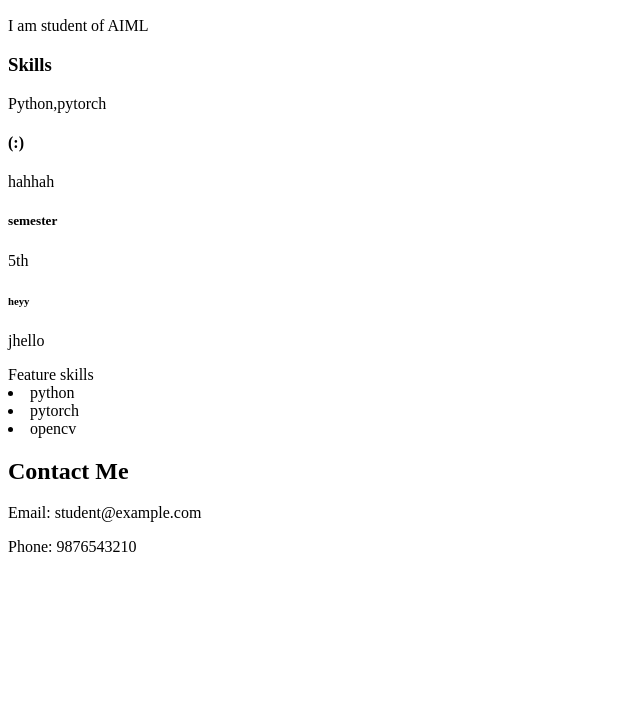
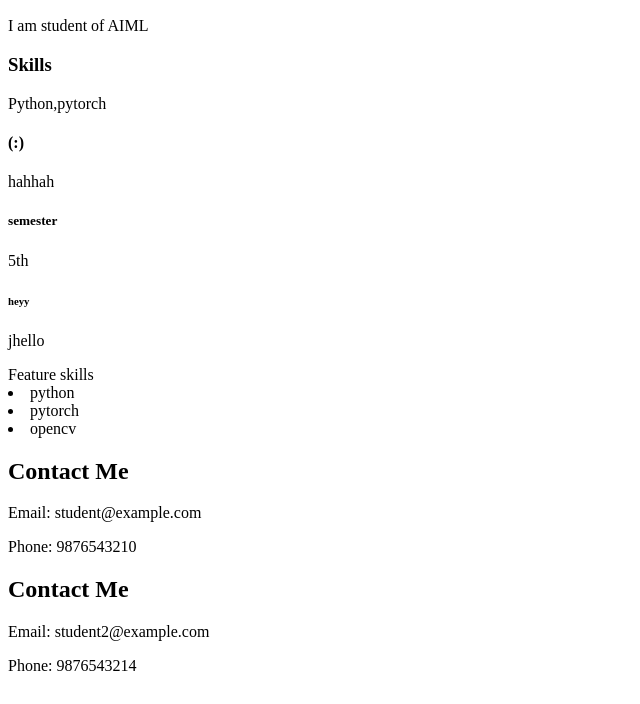
Before and after one commit to Tushar2332/portfolio-webpage, a plain HTML site: page index.html in a window 1280 px wide. Shown: the part 96-800 px from the top of the page, without its empty margins (0-640 px from the left). Drawn offline with Linux system fonts and the light colour scheme.

Commit message:
Added contact feature

```diff
--- a/index.html
+++ b/index.html
@@ -21,6 +21,10 @@
 
 <p>Email: student@example.com</p>
 <p>Phone: 9876543210</p>
+<h2>Contact Me</h2>
+
+<p>Email: student2@example.com</p>
+<p>Phone: 9876543214</p>
 
 
 </body>
```
